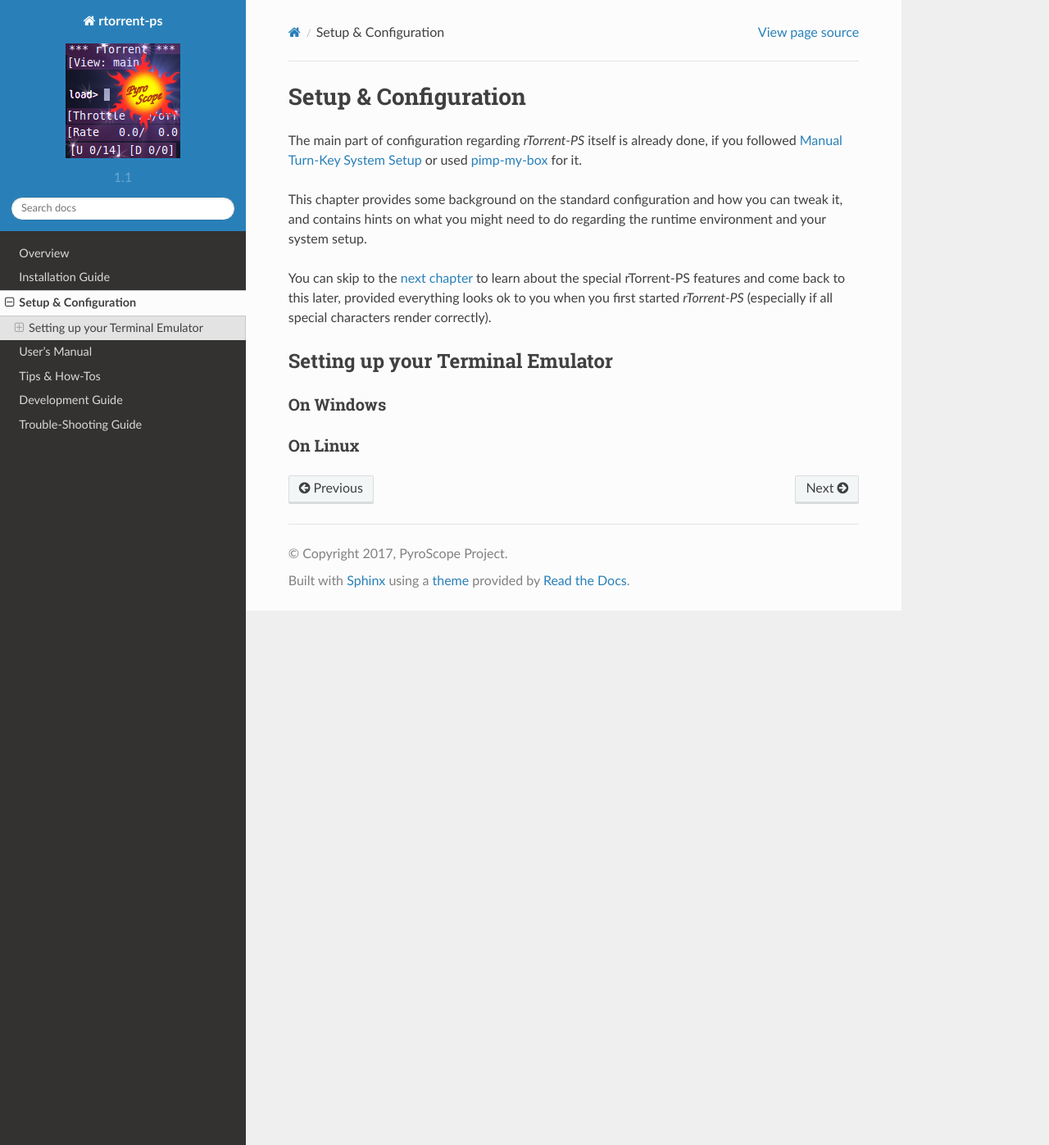
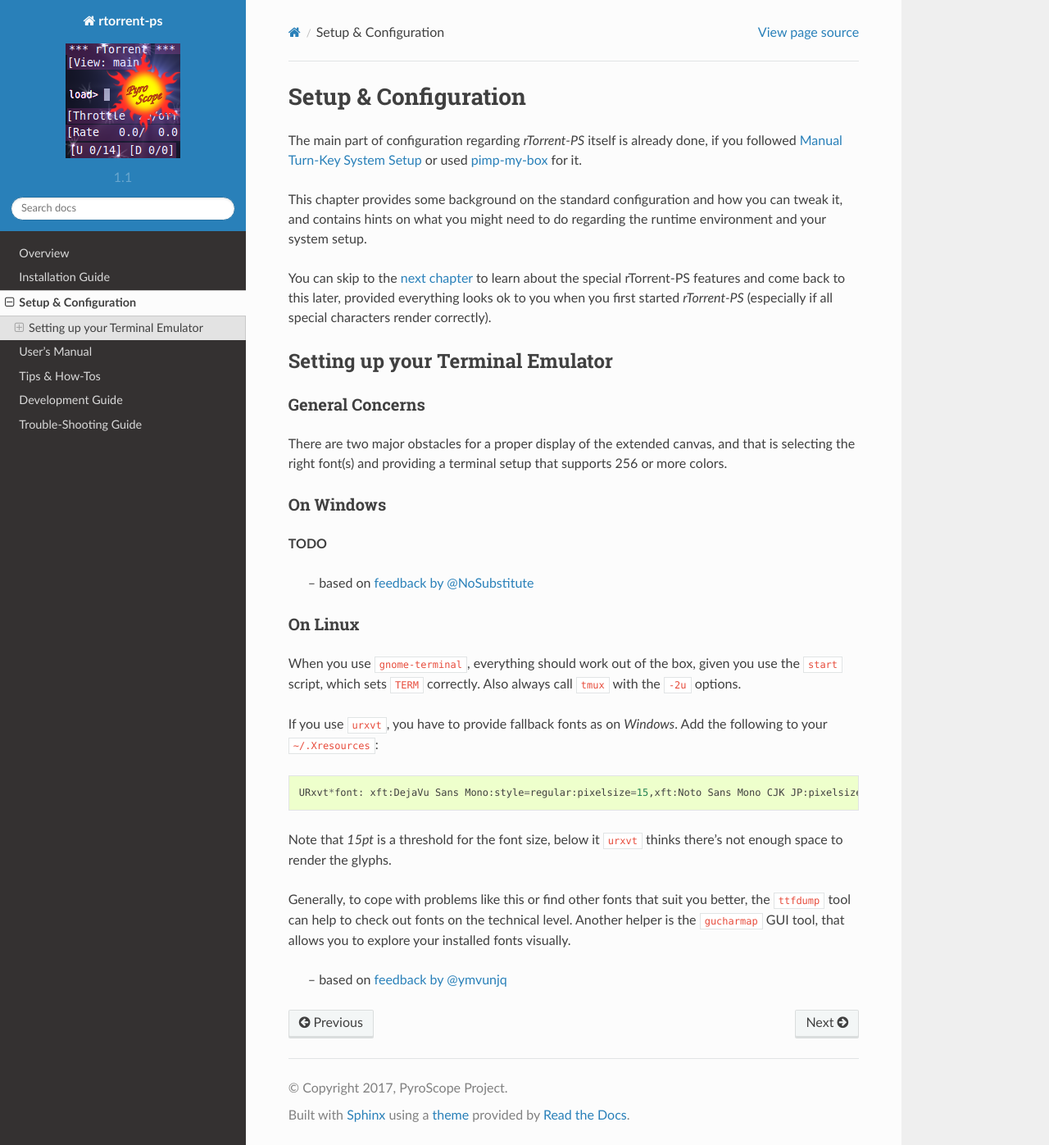
Before and after one commit to pyroscope/rtorrent-ps, a Sphinx documentation site: the page built from docs/setup.rst, in a window 1280 px wide and 1397 px high. Shown: the whole window at 82% size. Built offline with Sphinx 7.4.7 and the Read the Docs theme 2.0.0, drawn with Linux system fonts in a browser that asks for light colours.

Commit message:
docs: urxvt config (closes #44)

```diff
--- a/docs/setup.rst
+++ b/docs/setup.rst
@@ -19,14 +19,47 @@
 Setting up your Terminal Emulator
 ---------------------------------
 
+General Concerns
+^^^^^^^^^^^^^^^^
+
+There are two major obstacles for a proper display of the extended canvas,
+and that is selecting the right font(s) and providing a terminal setup that
+supports 256 or more colors.
+
+
 .. _term-win:
 
 On Windows
 ^^^^^^^^^^
 
+**TODO**
+
+    -- based on `feedback by @NoSubstitute`_
+
+.. _`feedback by @NoSubstitute`: https://github.com/pyroscope/rtorrent-ps/issues/8
 
 
 .. _term-linux:
 
 On Linux
 ^^^^^^^^
+
+When you use ``gnome-terminal``, everything should work out of the box,
+given you use the ``start`` script, which sets ``TERM`` correctly.
+Also always call ``tmux`` with the ``-2u`` options.
+
+If you use ``urxvt``, you have to provide fallback fonts as on *Windows*.
+Add the following to your ``~/.Xresources``::
+
+    URxvt*font: xft:DejaVu Sans Mono:style=regular:pixelsize=15,xft:Noto Sans Mono CJK JP:pixelsize=15,xft:FreeSerif
+
+Note that *15pt* is a threshold for the font size,
+below it ``urxvt`` thinks there's not enough space to render the glyphs.
+
+Generally, to cope with problems like this or find other fonts that suit you better,
+the ``ttfdump`` tool can help to check out fonts on the technical level.
+Another helper is the ``gucharmap`` GUI tool, that allows you to explore your installed fonts visually.
+
+    -- based on `feedback by @ymvunjq`_
+
+.. _`feedback by @ymvunjq`: https://github.com/pyroscope/rtorrent-ps/issues/44
```
